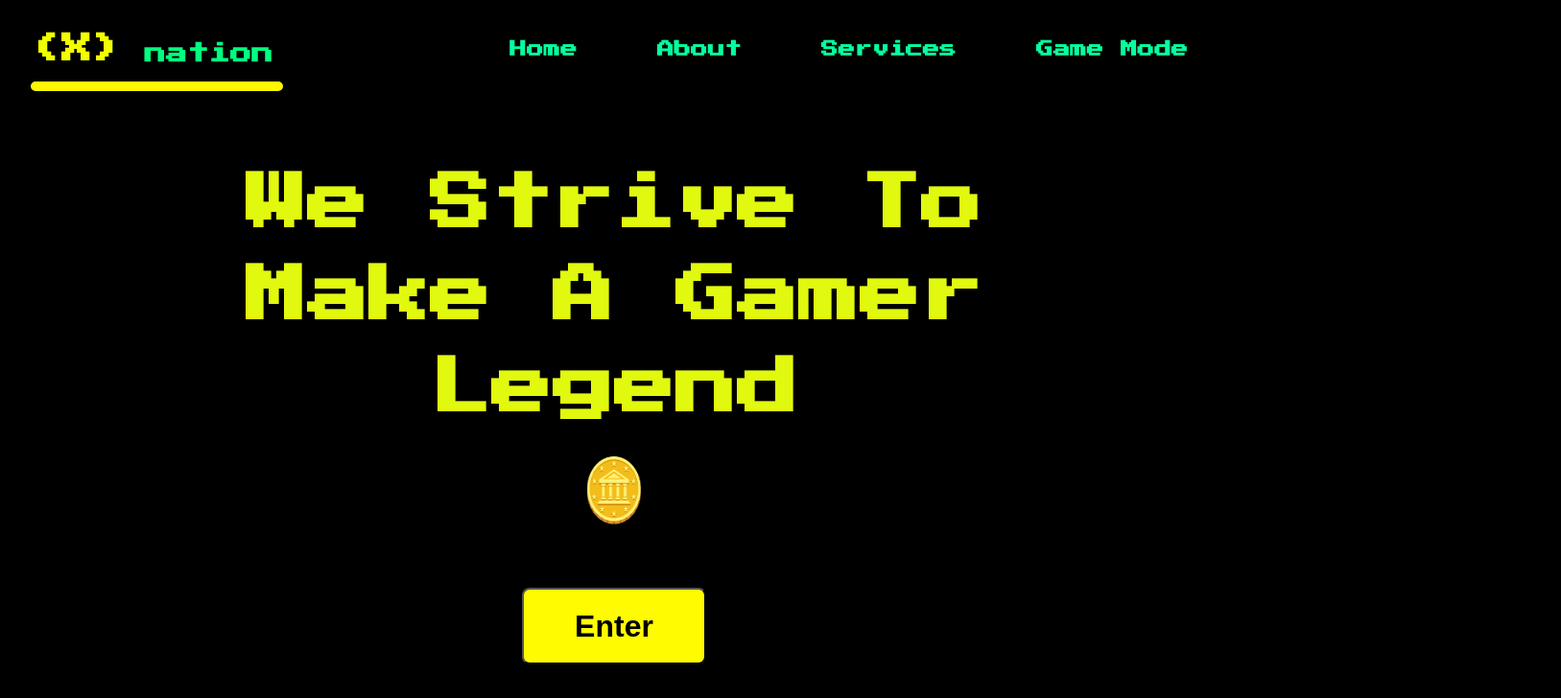
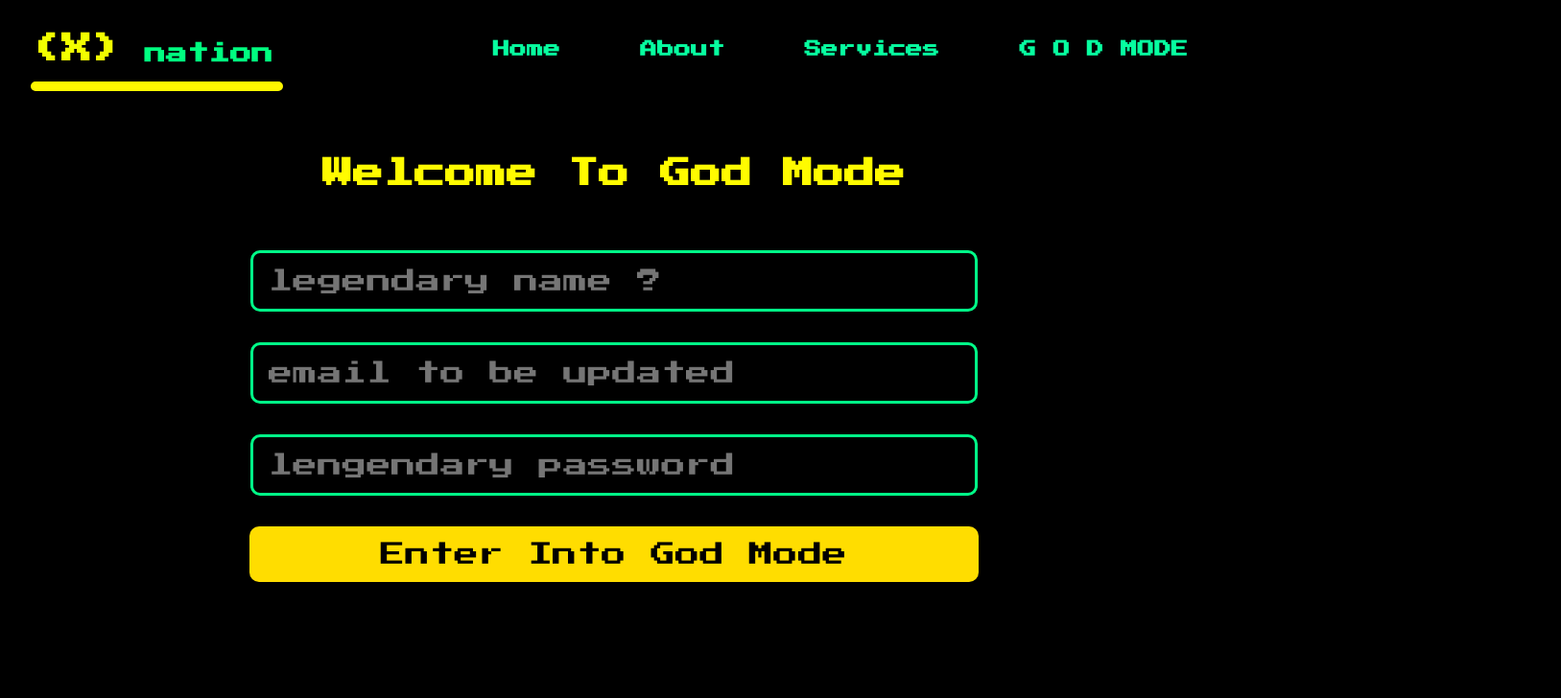
Before and after one commit to iamayushy/xcompany, a React (Vite) app: page /god-mode in a window 1280 px wide. Shown: the top 728 px of the page at 96% size, 1627 px wide, since content can reach past the window. Built offline with nearby package versions, Linux system fonts and the light colour scheme.

Commit message:
login added

```diff
--- a/package.json
+++ b/package.json
@@ -12,6 +12,7 @@
     "@emotion/react": "^11.9.3",
     "@mantine/core": "^5.0.0",
     "@mantine/hooks": "^5.0.0",
+    "firebase": "^9.9.1",
     "react": "^18.2.0",
     "react-dom": "^18.2.0",
     "react-icons": "^4.4.0",
--- a/src/App.jsx
+++ b/src/App.jsx
@@ -1,9 +1,12 @@
+import { Route, Routes } from "react-router-dom"
 import { Compete } from "./Components/Compete"
 import { Game } from "./Components/Game"
 import { Hero } from "./Components/Hero"
 import { Navbar } from "./Components/Navbar"
 import { Reward } from "./Components/Rewards"
+import { Landing } from "./Components/Studio/Landing"
 import { Tape } from "./Components/Tape"
+import { Intro } from "./Pages/Intro"
 
 
 function App() {
@@ -11,10 +14,10 @@ function App() {
   return (
     <div className="App">
       <Navbar/>
-      <Hero/>
-      <Game/>
-      <Reward/>
-      <Compete/>
+      <Routes>
+      <Route path="/" element={<Intro/>}/>
+      <Route path="/god-mode" element={<Landing/>}/>
+     </Routes>
       {/* <Tape/> */}
     </div>
   )
--- a/src/Components/Navbar.jsx
+++ b/src/Components/Navbar.jsx
@@ -18,7 +18,7 @@ const Navbar = () => {
                     <Link to='/services'>Services</Link>
                 </div>
                 <div className='n-link'>
-                    <Link className='round-link' to='/game-studio'>Game Mode</Link>
+                    <Link className='round-link' to='/god-mode'>G O D MODE</Link>
                 </div>
                 </section>
             </section>
--- /dev/null
+++ b/src/Components/Studio/Landing.jsx
@@ -0,0 +1,52 @@
+import land from './lan.module.css'
+import { createUserWithEmailAndPassword } from 'firebase/auth'
+import { db, userAuth } from '../../FirebaseConfig'
+import {collection, addDoc} from 'firebase/firestore'
+
+
+import { useRef } from 'react'
+import { async, contains } from '@firebase/util'
+const Landing = () => {
+    const emailref = useRef()
+    const passwordref = useRef()
+    const userRef = useRef()
+
+    const addUserName = async(name, email) => {
+        try{
+            const docRef = await addDoc(collection(db, "users"), {
+                name: name,
+                email: email
+            });
+        }catch(e){
+            console.log("Error In Data")
+        }
+    }
+    const handleSubmit = (event) => {
+        event.preventDefault()
+        createUserWithEmailAndPassword(userAuth, emailref.current.value, passwordref.current.value)
+        .then((userCred) => {
+            const user = userCred.user
+            addUserName(userRef.current.value, emailref.current.value)
+            user.displayName = userRef.current.value
+            console.log(user)
+        })
+        .catch((error) => {
+            console.log(error.message)
+        })
+
+    }
+    console.log(userAuth)
+
+    return(
+        <div className={land.bg}>
+            <h1>Welcome To God Mode</h1>
+            <form onSubmit={handleSubmit}>
+                <input ref={userRef} required  name='name' type='text' placeholder="legendary name ?"/>
+                <input required ref={emailref} name='email' type='email' placeholder='email to be updated'/>
+                <input required ref={passwordref} name='password' type='password' placeholder='lengendary password'/>
+                <input type="submit" value="Enter Into God Mode" />
+            </form>
+        </div>
+    )
+}
+export {Landing}
--- /dev/null
+++ b/src/Components/Studio/lan.module.css
@@ -0,0 +1,42 @@
+.bg{
+    color: rgb(255, 251, 0);
+    text-align: center;
+}
+form{
+    display: flex;
+    flex-direction: column;
+    align-items: center;
+    margin: 4rem auto;
+    gap: 2rem;
+}
+input {
+    width: 90vmin;
+    padding: 1rem;
+    font-size: 1.6rem;
+    font-family: 'Press Start 2P', cursive;
+    border-radius: 10px;
+    background-color: #0000;
+    color: rgb(0, 255, 136);
+    border: 3px solid rgb(0, 255, 136);
+    outline: none;
+}
+input:focus{
+    border: 3px solid gold;
+}
+input[type="submit"]{
+    background-color: rgb(255, 221, 0);
+    color: rgb(0, 0, 0);
+    border: none;
+    width: 95vmin;
+}
+input[type="submit"]:focus{
+    animation: moving 0.2s ease-in-out;
+}
+@keyframes moving{
+    0%{
+        transform: scaleX(50%);
+    }
+    100%{
+        transform: scaleX(100%);
+    }
+}
--- /dev/null
+++ b/src/FirebaseConfig.js
@@ -0,0 +1,16 @@
+import { initializeApp } from "firebase/app";
+import {getAuth} from "firebase/auth"
+import {getFirestore} from "firebase/firestore"
+const firebaseConfig = {
+  apiKey: "AIzaSyB598zhXR0gE6A__iCsbzQcO8wnWxW5iwQ",
+  authDomain: "xnation-53c42.firebaseapp.com",
+  projectId: "xnation-53c42",
+  storageBucket: "xnation-53c42.appspot.com",
+  messagingSenderId: "996519540050",
+  appId: "1:996519540050:web:18c24c9f70c6135bdb368b"
+};
+
+const app = initializeApp(firebaseConfig);
+const userAuth = getAuth(app)
+const db = getFirestore(app)
+export {userAuth, db}
--- /dev/null
+++ b/src/Pages/Intro.jsx
@@ -0,0 +1,16 @@
+import { Compete } from "../Components/Compete"
+import { Game } from "../Components/Game"
+import { Hero } from "../Components/Hero"
+import { Reward } from "../Components/Rewards"
+
+const Intro = () => {
+    return (
+        <>
+            <Hero/>
+            <Game/>
+            <Reward/>
+            <Compete/>
+        </>
+    )
+}
+export {Intro}
```
Also changed, not shown: vercel.json (added), 1 other file (tests, documents, lock files or other folders).
